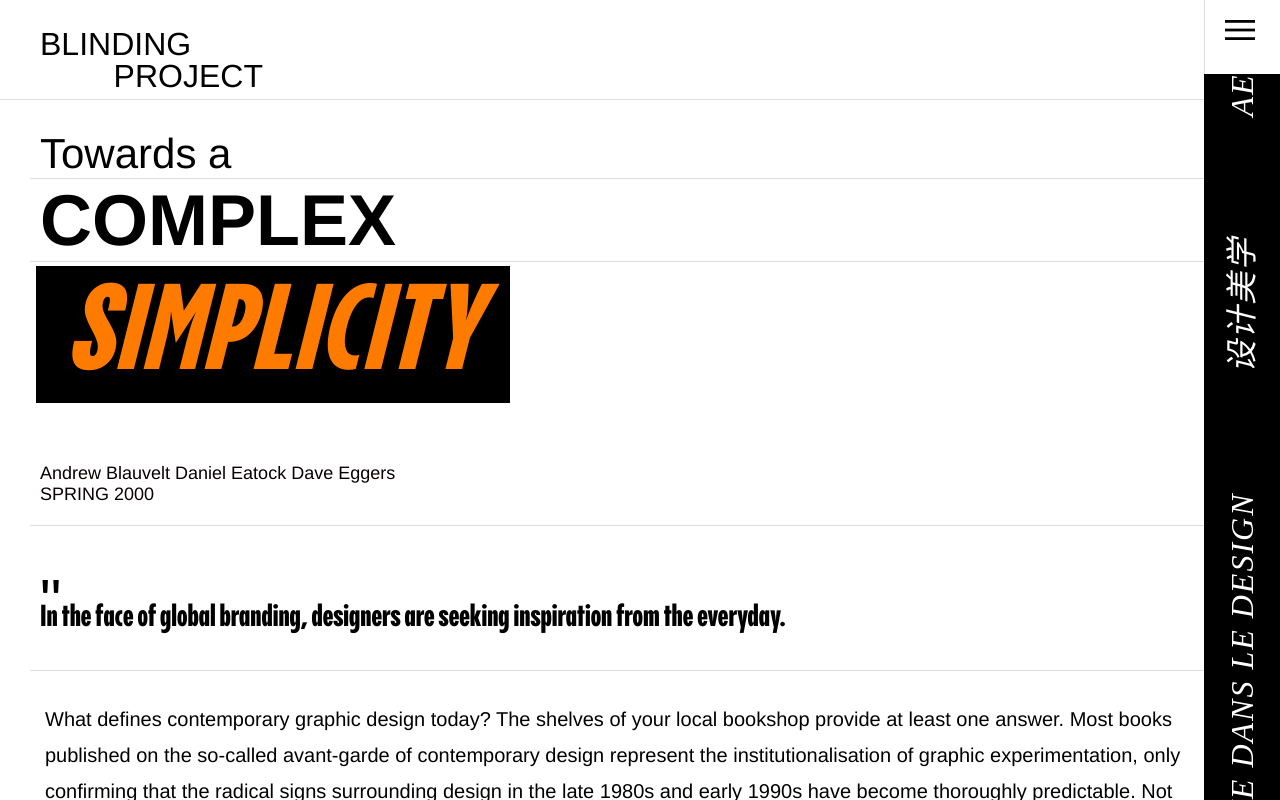
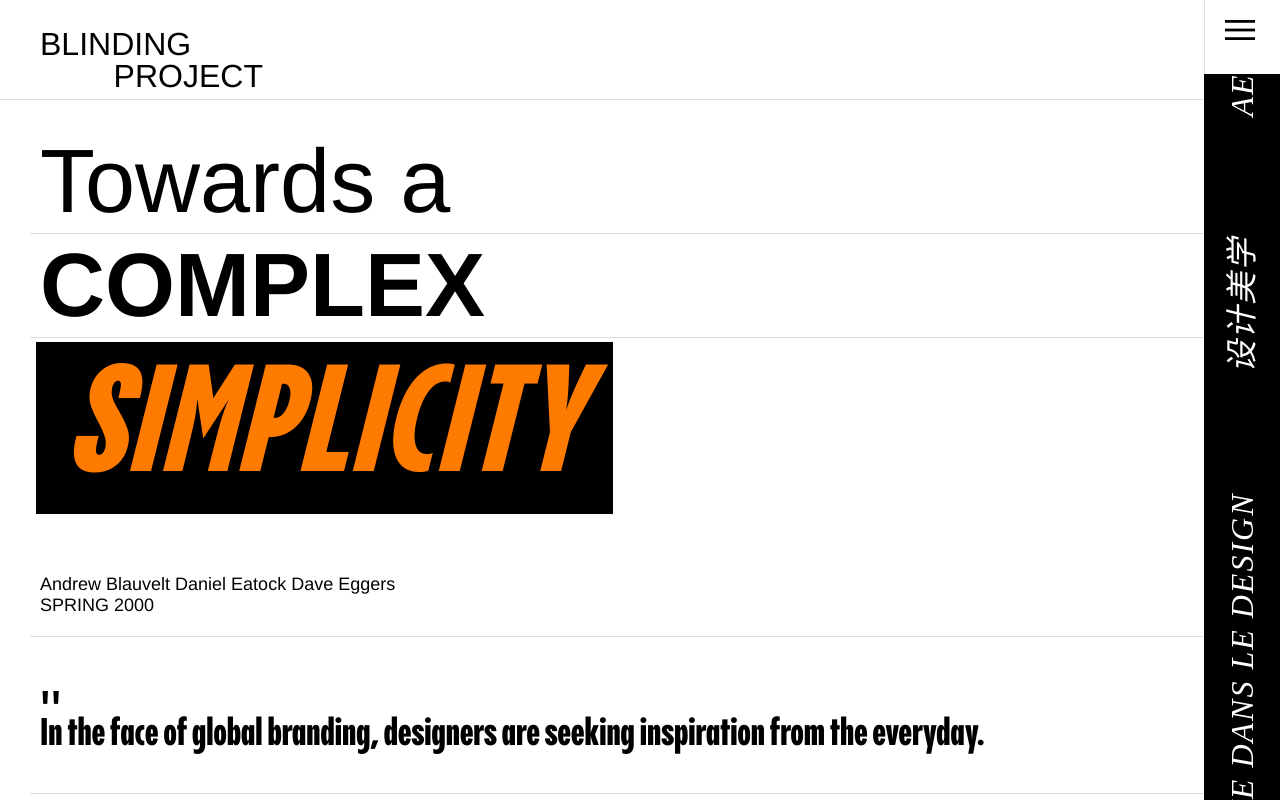
Before and after one commit to huijieji/binding, a plain HTML site: page 3.html in a window 1280 px wide. Drawn offline with nearby package versions, Linux system fonts and the light colour scheme; files that its build step writes are made by us from their sources.

Commit message:
css3 change

```diff
--- a/css/1.css
+++ b/css/1.css
@@ -496,7 +496,7 @@ html {
 	.container .item2 {
 		padding: 60px 0;
 		padding-left: 40px;
-		width: 60%;
+		width:75%;
 		position: relative;
 	}
 
@@ -526,11 +526,11 @@ html {
 	}
 
 	.container .item1 .font_1 {
-		font-size: 52px;
+		font-size: 80px;
 	}
 
 	.container .item1 .font_2 {
-		font-size: 68px;
+		font-size: 80px;
 	}
 
 	.container .item1 .font_3 {
--- a/css/2.css
+++ b/css/2.css
@@ -484,18 +484,18 @@ html {
 }
 
 .container .item1 .font_1 {
-		font-size: 42px;
+		font-size: 80px;
 	padding-bottom: 20px;
 	}
 
 	.container .item1 .font_2 {
-	font-size: 72px;
+	font-size: 80px;
 	font-weight: bold;
 	line-height: 1.1;
 	}
 
 	.container .item1 .font_3 {
-		font-size: 120px;
+		font-size: 150px;
 		padding: 0 30px;
 	}
 
@@ -507,7 +507,7 @@ html {
 	.container .item2 {
 		padding: 60px 0;
 		padding-left: 40px;
-		width: 60%;
+		width: 75%;
 		position: relative;
 	}
 
--- a/css/3.css
+++ b/css/3.css
@@ -506,15 +506,15 @@ html {
 }
 
 .container .item1 .font_1 {
-	font-size: 42px;
+	font-size: 90px;
 	}
 
 .container .item1 .font_2 {
-	font-size: 72px;
+	font-size: 90px;
 	}
 
 .container .item1 .font_3 {
-	font-size: 120px;
+	font-size: 150px;
 	padding: 0 30px;
 	}
 
@@ -526,7 +526,8 @@ html {
 .container .item1 .text {
 	font-size: 20px;
 	line-height: 1.8;
-	padding: 30px 15px;
+	padding-right: 300px;
+
 	margin-bottom: 30px;
 	}
 
@@ -534,7 +535,7 @@ html {
 .container .item2 {
 	padding: 60px 0;
 	padding-left: 40px;
-	width: 60%;
+	width: 75%;
 	position: relative;
 	}
 
@@ -564,7 +565,7 @@ html {
 	}
 
 .container .yinhao+p {
-	font-size: 30px;
+	font-size: 38px;
 	margin-top: -40px;
 	max-width: 90%;
 	}
```
